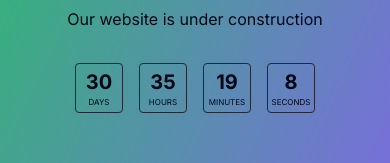
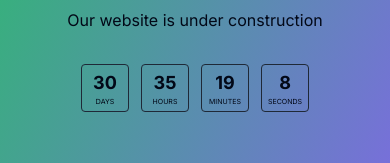
Before and after one commit to HogarStrashni/mobilnost, a Next.js app: page / in a window 390 px wide. Shown: the part 360-523 px from the top of the page. Built offline with nearby package versions, Linux system fonts and the light colour scheme.

Commit message:
add counter responsive design

```diff
--- a/src/app/page.tsx
+++ b/src/app/page.tsx
@@ -3,10 +3,10 @@ import Counter from "@/components/custom-ui/counter";
 const Home = () => {
   return (
     <main className="flex flex-1 flex-col items-center justify-center">
-      <h1 className="xxs:text-3xl text-center text-2xl font-bold sm:text-4xl md:text-5xl">
+      <h1 className="text-center text-2xl font-bold xxs:text-3xl sm:text-4xl md:text-5xl">
         COMMING SOON
       </h1>
-      <p className="xxs:text-base mt-1 text-center text-sm sm:text-xl md:text-3xl">
+      <p className="mt-1 text-center text-sm xxs:text-base sm:text-xl md:mt-3 md:text-3xl">
         Our website is under construction
       </p>
       <Counter />
--- a/src/components/custom-ui/counter/counter-content.tsx
+++ b/src/components/custom-ui/counter/counter-content.tsx
@@ -5,9 +5,9 @@ type CounterContentProps = {
 
 const CounterContent = ({ count, measure }: CounterContentProps) => {
   return (
-    <div className="flex w-12 flex-col items-center justify-center rounded border border-gray-800 p-1">
-      <p className="text-xl font-bold">{count}</p>
-      <span className="text-[8px] uppercase">{measure}</span>
+    <div className="flex w-10 flex-col items-center justify-center rounded border border-gray-800 p-1 xxs:w-12 md:w-14">
+      <p className="font-bold xxs:text-lg sm:text-xl md:text-2xl">{count}</p>
+      <span className="text-[7px] uppercase sm:text-[8px]">{measure}</span>
     </div>
   );
 };
--- a/src/components/custom-ui/counter/index.tsx
+++ b/src/components/custom-ui/counter/index.tsx
@@ -9,7 +9,7 @@ const mockedData = [
 
 const Counter = () => {
   return (
-    <div className="mt-8 flex gap-4">
+    <div className="mt-8 flex gap-3 sm:mt-10 sm:gap-4 md:mt-16">
       {mockedData.map(({ count, measure }) => (
         <CounterContent key={measure} count={count} measure={measure} />
       ))}
```
